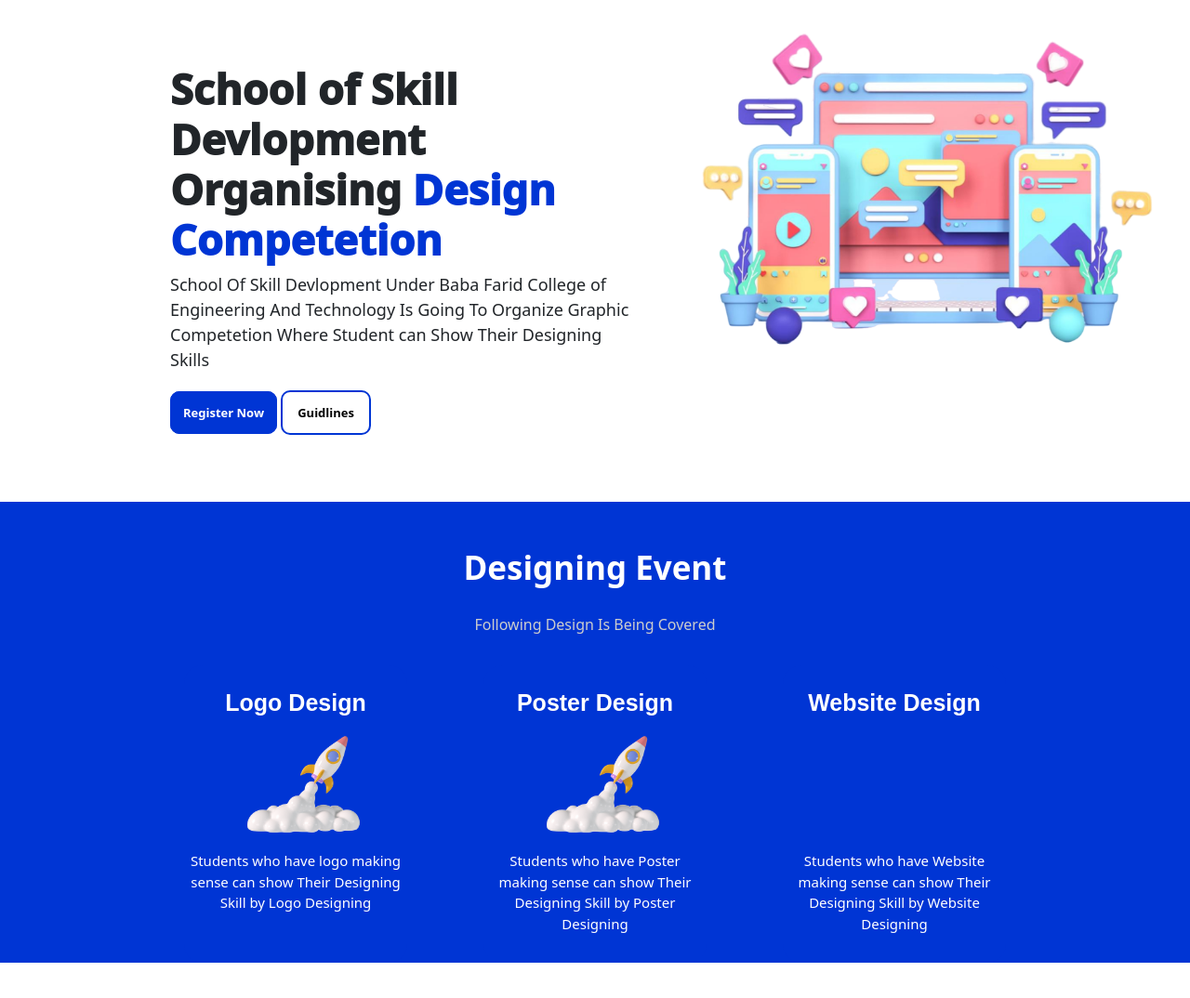
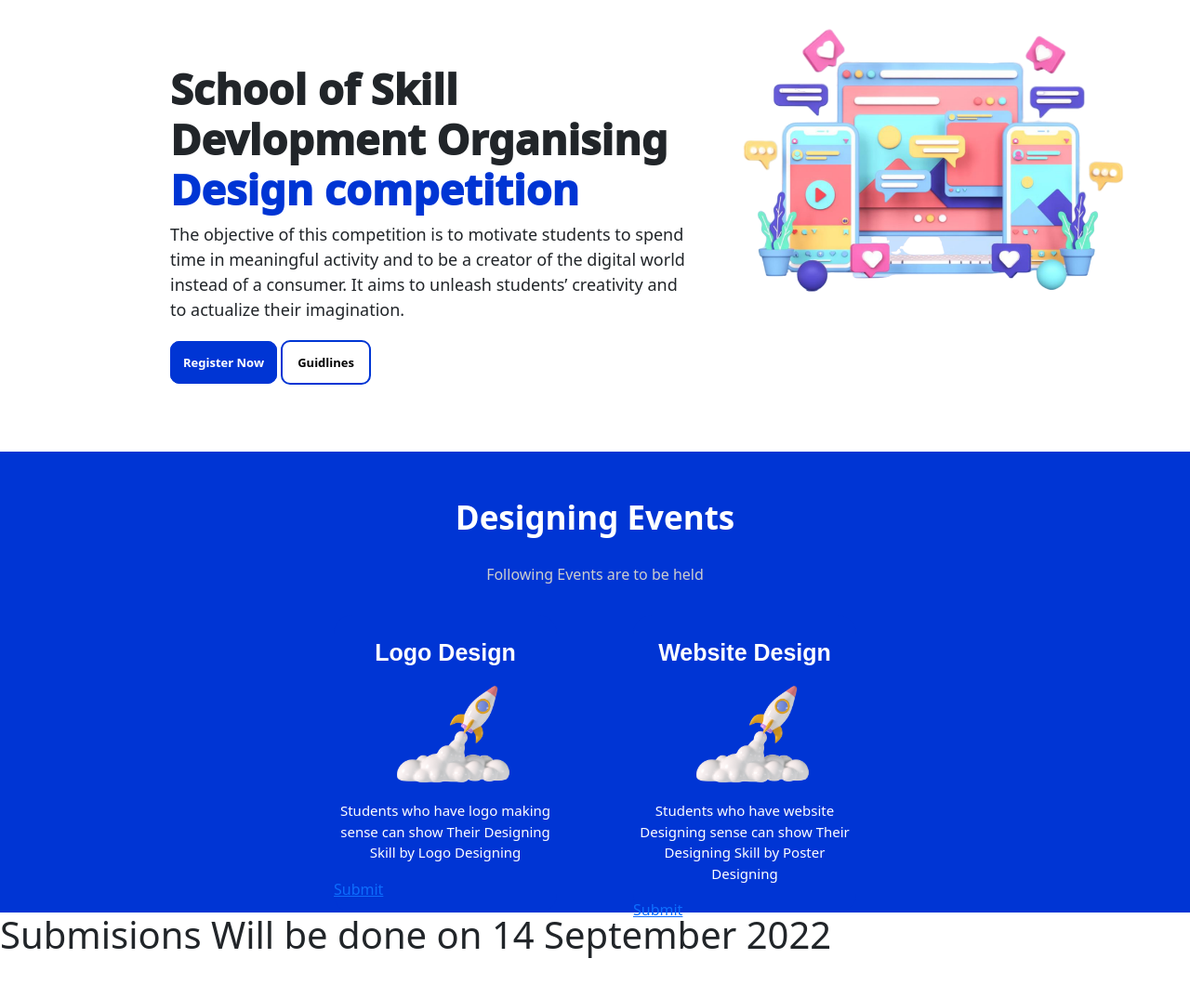
Before and after one commit to voiiddxx/schoolofskillsdevlopment, a plain HTML site: page index.html in a window 1280 px wide. Shown: the part 136-1210 px from the top of the page at 93% size. Drawn offline with nearby package versions, Linux system fonts and the light colour scheme.

Commit message:
Update index.html

```diff
--- a/index.html
+++ b/index.html
@@ -72,18 +72,20 @@
                 <h1 class="animate__animated animate__rubberBand animate__delay-1s " data-aos="zoom-in-up" >
 
                     School of Skill<br>
-                    Devlopment  Organising
+                    Devlopment Organising
 
 
-                    <span>Design Competetion </span>
+                    <span>Design competition </span>
 
                 </h1>
                 <p data-aos="zoom-in-up" >
-                    School Of Skill Devlopment Under Baba Farid College of Engineering And Technology Is Going To Organize Graphic Competetion Where Student can Show Their Designing Skills
+                    The objective of this competition is to motivate students to spend time in meaningful activity and to be a creator of the digital world instead of a consumer. It aims to unleash students’ creativity and to actualize their imagination.
                 </p>
 
-                <a data-aos="zoom-in-up" class="btn1" href="#">Register Now</a>
-                <a data-aos="zoom-in-up" class="btn2" href="#">Guidlines<i class="fa-thin fa-download"></i> </a>
+                <a data-aos="zoom-in-up" class="btn1" href="https://docs.google.com/forms/d/e/1FAIpQLSesT7OQJAl5E1INSlI2GFjjUZwcKZvpUR5Fu0wbriM7bD5HnA/viewform?usp=sf_link">Register Now</a>
+
+                <a data-aos="zoom-in-up" class="btn2" href="./images/web competition.docx"> Guidlines</a>
+
             </div>
 
             <div data-aos="zoom-in-up" class="hero-image">
@@ -101,8 +103,8 @@
 
 
 <div    class="choose-head">
-    <h1 > Designing Event</h1>
-    <p  >Following Design Is Being Covered</p>
+    <h1 > Designing Events</h1>
+    <p  >Following Events are to be held</p>
 </div>
 
 
@@ -112,6 +114,7 @@
         <h2 data-aos="zoom-in-up" > Logo Design</h2>
         <img data-aos="zoom-in-up"  src="./images/g1.webp">
         <p data-aos="zoom-in-up"  > Students who have logo making sense can show Their Designing Skill by Logo Designing</p>
+ <a data-aos="zoom-in-up" href="#" class="logodesign" onclick="alert('Cannot submit now. Submissions will be on 14 September 2022');"> Submit</a>
     </div>
 
 
@@ -119,21 +122,24 @@
 
 
     <div  class="child">
-        <h2 data-aos="zoom-in-up" >Poster Design</h2>
+        <h2 data-aos="zoom-in-up" >Website Design</h2>
         <img data-aos="zoom-in-up" src="./images/g1.webp" alt="">
-        <p data-aos="zoom-in-up"> Students who have Poster making sense can show Their Designing Skill by Poster Designing</p>
+        <p data-aos="zoom-in-up"> Students who have website Designing  sense can show Their Designing Skill by Poster Designing</p>
+        <a data-aos="zoom-in-up" href="#" class="logodesign" onclick="alert('Cannot submit now. Submissions will be on 14 September 2022');"> Submit</a>
     </div>
 
-    <div  class="child">
-        <h2 data-aos="zoom-in-up">Website Design</h2>
-        <img data-aos="zoom-in-up"  src="./images//g1.webp" alt="">
-        <p data-aos="zoom-in-up" >  Students who have Website making sense can show Their Designing Skill by Website Designing</p>
-    </div>
 </div>
 </div>
 
 </section>
 
+
+
+<div data-aos="zoom-in-up" class ="sub-note">
+    <h1 data-aos="zoom-in-up">
+        Submisions Will be done on 14 September 2022
+    </h1>
+</div>
 <!----why choose us end-->
 
 
@@ -192,7 +198,6 @@
     window.addEventListener("load" , function(){
         loader.style.display = "none";
     })
-
 </script>
 </body>
 </html>
```
